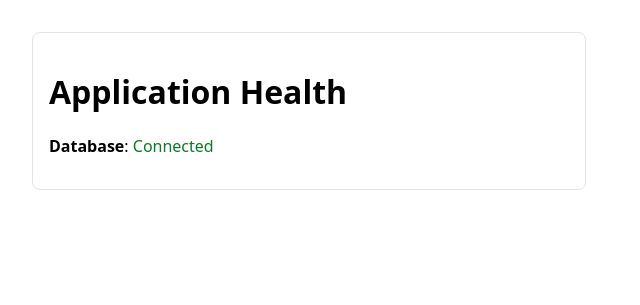
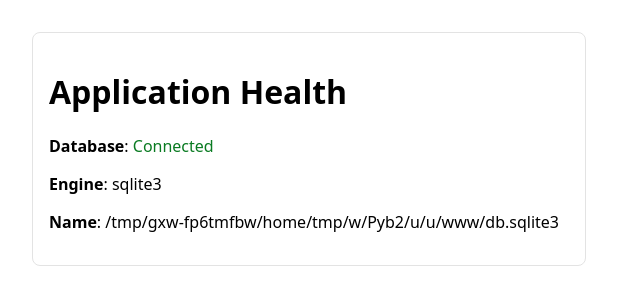
Before and after one commit to AyanAhmedKhan/MITS-Cloudy, a Django app: page /health/ in a window 1280 px wide. Shown: the top 305 px of the page, without its empty margins (0-640 px from the left). Run offline with Django 4.2, Linux system fonts and the light colour scheme.

Commit message:
Enhance health check view and template to include detailed database connection information. Added database engine, name, host, and port to the context for better diagnostics. Updated health.html to display this information conditionally, improving visibility of database status.

```diff
--- a/core/views.py
+++ b/core/views.py
@@ -117,7 +117,26 @@ def media_serve(request, path):
 def health(request):
     """Simple health page indicating database connectivity for uptime checks."""
     db_ok = is_database_connected()
+    # Derive database info without exposing secrets
+    try:
+        from django.conf import settings as dj_settings
+        db_cfg = dj_settings.DATABASES.get('default', {})
+        engine_full = db_cfg.get('ENGINE', '')
+        engine = engine_full.split('.')[-1] if engine_full else ''
+        db_name = db_cfg.get('NAME')
+        db_host = db_cfg.get('HOST') if engine != 'sqlite3' else None
+        db_port = db_cfg.get('PORT') if engine != 'sqlite3' else None
+    except Exception:
+        engine = ''
+        db_name = None
+        db_host = None
+        db_port = None
     context = {
         'db_ok': db_ok,
+        'db_engine': engine,
+        'db_name': db_name,
+        'db_host': db_host,
+        'db_port': db_port,
     }
-    return render(request, 'core/health.html', context)
+    status_code = 200 if db_ok else 503
+    return render(request, 'core/health.html', context, status=status_code)
--- a/templates/core/health.html
+++ b/templates/core/health.html
@@ -19,6 +19,10 @@
     {% else %}
       <p><strong>Database</strong>: <span class="bad">Not Connected</span></p>
     {% endif %}
+    <p><strong>Engine</strong>: {{ db_engine|default:"unknown" }}</p>
+    <p><strong>Name</strong>: {{ db_name|default:"unknown" }}</p>
+    {% if db_host %}<p><strong>Host</strong>: {{ db_host }}</p>{% endif %}
+    {% if db_port %}<p><strong>Port</strong>: {{ db_port }}</p>{% endif %}
   </div>
 </body>
 </html>
```
